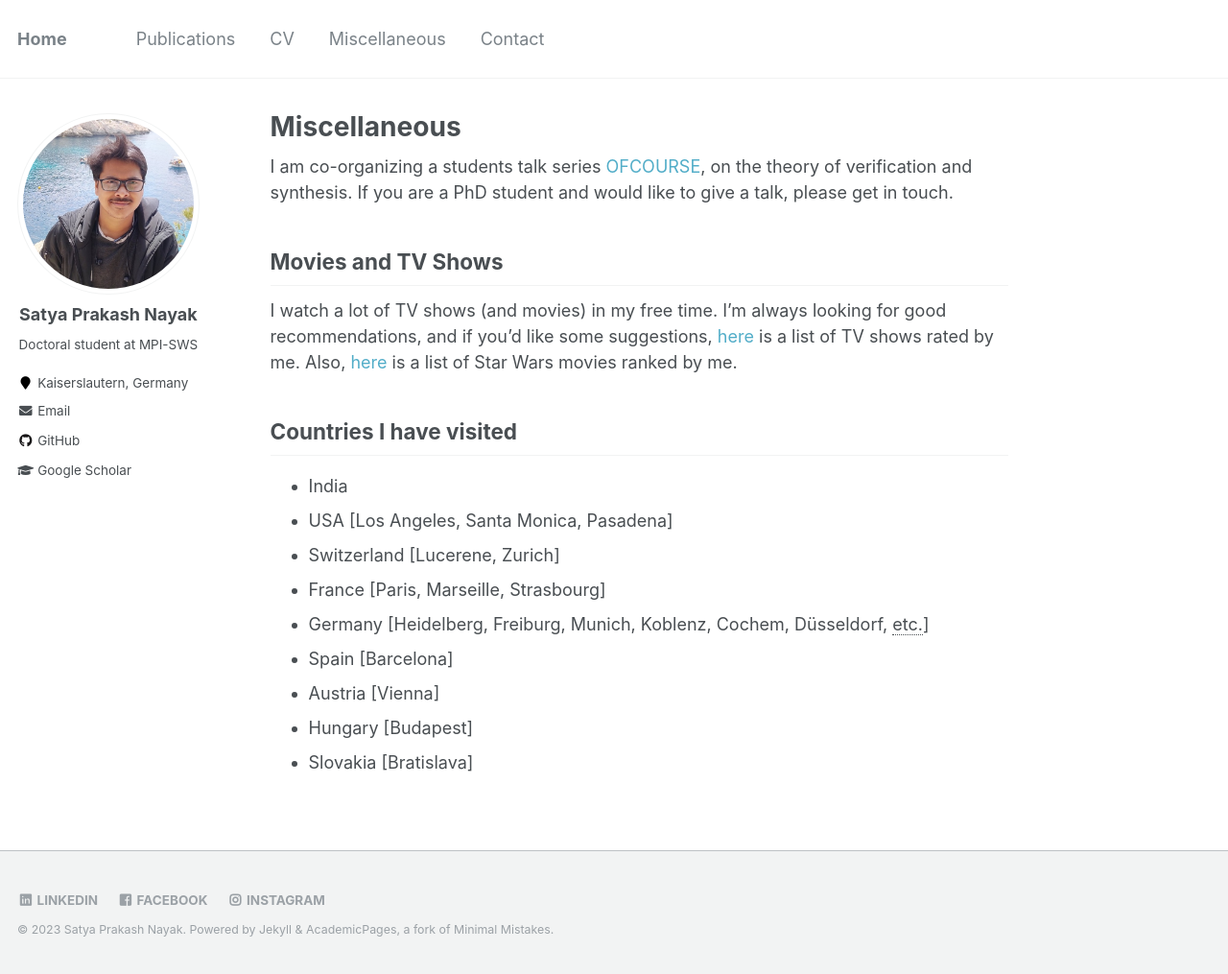
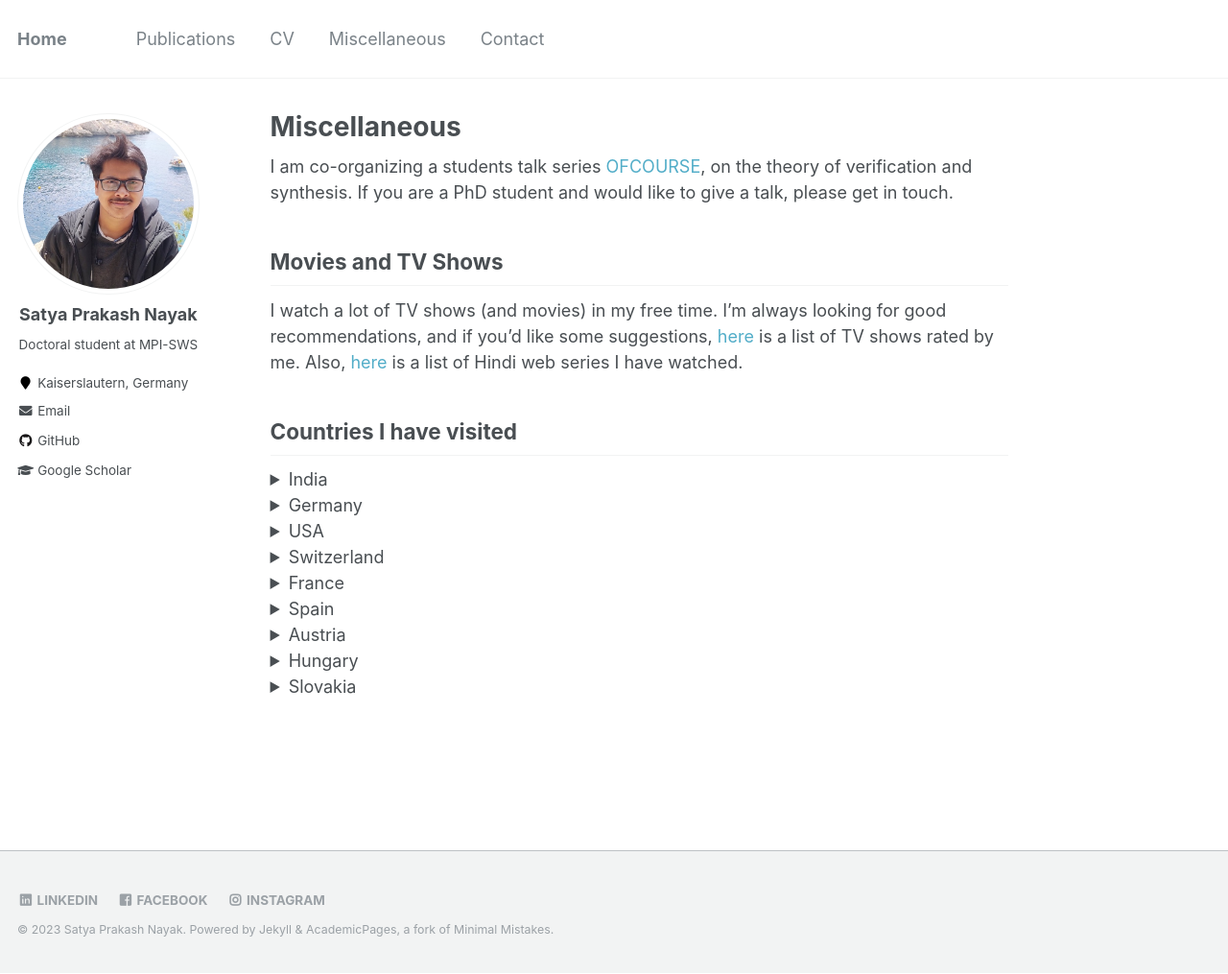
Before and after one commit to satya2009rta/satya2009rta.github.io, a Jekyll site: the page built from _pages/miscellaneous.md, in a window 1280 px wide and 1015 px high. Shown: the whole window at 96% size. Built offline with Jekyll 4.4.1, drawn with Linux system fonts in a browser that asks for light colours.

Commit message:
Update miscellaneous.md

```diff
--- a/_pages/miscellaneous.md
+++ b/_pages/miscellaneous.md
@@ -11,16 +11,16 @@ I am co-organizing a students talk series <a href="https://ofcourse.mpi-sws.org/
 
 Movies and TV Shows
 ------------------
-I watch a lot of TV shows (and movies) in my free time. I'm always looking for good recommendations, and if you'd like some suggestions, <a href="https://www.imdb.com/list/ls045373958/" style="text-decoration:none">here</a> is a list of TV shows rated by me. Also, <a href="https://www.imdb.com/list/ls088947635/" style="text-decoration:none">here</a> is a list of Star Wars movies ranked by me.
+I watch a lot of TV shows (and movies) in my free time. I'm always looking for good recommendations, and if you'd like some suggestions, <a href="https://www.imdb.com/list/ls045373958/" style="text-decoration:none">here</a> is a list of TV shows rated by me. Also, <a href="https://www.imdb.com/list/ls563442227/" style="text-decoration:none">here</a> is a list of Hindi web series I have watched.
 
 Countries I have visited
 ---------------------
-- India
-- USA [Los Angeles, Santa Monica, Pasadena]
-- Switzerland [Lucerene, Zurich]
-- France [Paris, Marseille, Strasbourg]
-- Germany [Heidelberg, Freiburg, Munich, Koblenz, Cochem, Düsseldorf, <abbr title="Karlsruhe, Frankfurt, Saarbrücken, Kaiserslautern, Bad Hersfeld">etc.</abbr>]
-- Spain [Barcelona]
-- Austria [Vienna]
-- Hungary [Budapest]
-- Slovakia [Bratislava]
+<details><summary>India</summary><pre>Bhubaneswar, Mumbai, Delhi, Chennai, Kolkata, Bangalore, Hyderabad, Visakhapatnam, Surat, Tirupati, Amritsar, Gangtok, Raipur, etc.</pre></details>
+<details><summary>Germany</summary><pre>Kaiserslautern, Heidelberg, Freiburg, Munich, Koblenz, Cochem, Düsseldorf, Karlsruhe, Frankfurt, Saarbrücken, etc.</pre></details>
+<details><summary>USA</summary><pre>Los Angeles, Santa Monica, Pasadena</pre></details>
+<details><summary>Switzerland</summary><pre>Lucerene, Zurich</pre></details>
+<details><summary>France</summary><pre>Paris, Marseille, Strasbourg</pre></details>
+<details><summary>Spain</summary><pre>Barcelona</pre></details>
+<details><summary>Austria</summary><pre>Vienna</pre></details>
+<details><summary>Hungary</summary><pre>Budapest</pre></details>
+<details><summary>Slovakia</summary><pre>Bratislava</pre></details>
```
